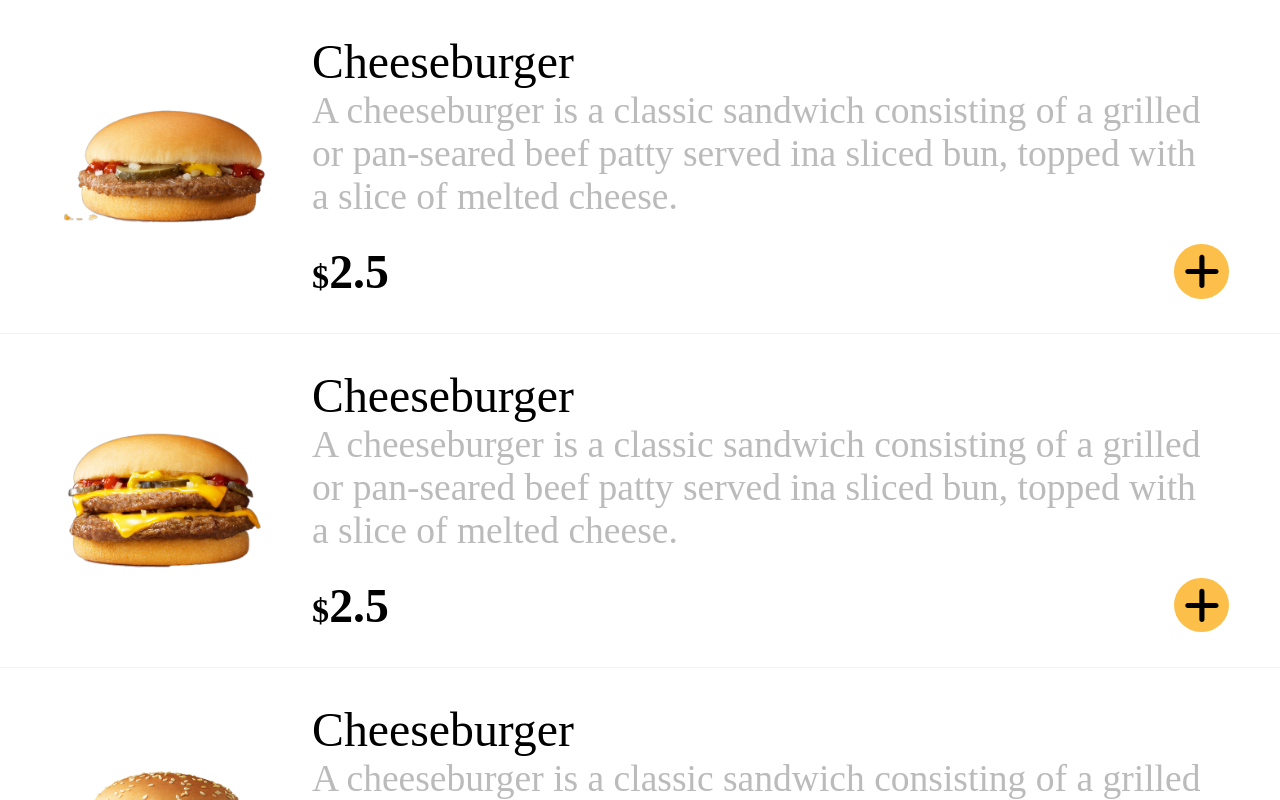
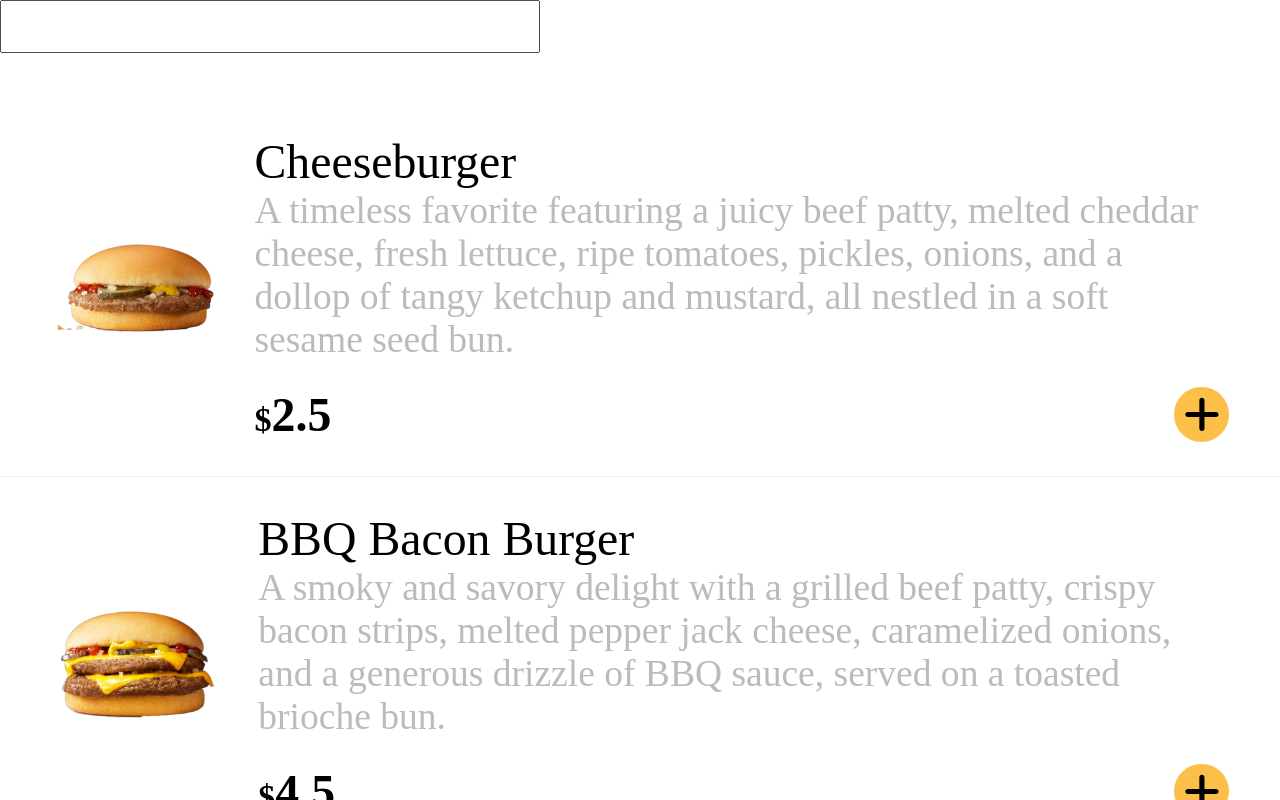
Before and after one commit to Kaiming-Wei/burger-home, a React (Create React App) app: page / in a window 1280 px wide. Built offline with nearby package versions, Linux system fonts and the light colour scheme.

Commit message:
Implement Search Function

```diff
--- a/src/App.js
+++ b/src/App.js
@@ -1,55 +1,56 @@
 import MealsList from './Components/MealsList/MealsList';
 import {useState} from 'react';
 import CartContext from './Store/CartContext';
+import Search from './Components/Search/Search';
 
 const MEALS_DATA = [
   {
     id : 1,
     name : 'Cheeseburger',
-    desc : "A cheeseburger is a classic sandwich consisting of a grilled or pan-seared beef patty served ina sliced bun, topped with a slice of melted cheese.",
+    desc : "A timeless favorite featuring a juicy beef patty, melted cheddar cheese, fresh lettuce, ripe tomatoes, pickles, onions, and a dollop of tangy ketchup and mustard, all nestled in a soft sesame seed bun.",
     price : 2.5,
     img : '/img/meals/1.png'
   },
   {
     id : 2,
-    name : 'Cheeseburger',
-    desc : "A cheeseburger is a classic sandwich consisting of a grilled or pan-seared beef patty served ina sliced bun, topped with a slice of melted cheese.",
-    price : 2.5,
+    name : 'BBQ Bacon Burger',
+    desc : "A smoky and savory delight with a grilled beef patty, crispy bacon strips, melted pepper jack cheese, caramelized onions, and a generous drizzle of BBQ sauce, served on a toasted brioche bun.",
+    price : 4.5,
     img : '/img/meals/2.png'
   },
   {
     id : 3,
-    name : 'Cheeseburger',
-    desc : "A cheeseburger is a classic sandwich consisting of a grilled or pan-seared beef patty served ina sliced bun, topped with a slice of melted cheese.",
-    price : 2.5,
+    name : 'Truffle Butter Burger',
+    desc : "A gourmet burger experience with a juicy beef patty, truffle-infused butter, melted brie cheese, arugula, and a balsamic glaze, all on an artisanal sourdough bun.",
+    price : 5.5,
     img : '/img/meals/3.png'
   },
   {
     id : 4,
-    name : 'Cheeseburger',
-    desc : "A cheeseburger is a classic sandwich consisting of a grilled or pan-seared beef patty served ina sliced bun, topped with a slice of melted cheese.",
-    price : 2.5,
+    name : 'Crispy Chicken Ranch Burger',
+    desc : "A crispy fried chicken breast topped with cool ranch dressing, fresh lettuce, tomato, red onion, and a slice of melted cheddar cheese, all served on a soft potato bun.",
+    price : 5.5,
     img : '/img/meals/4.png'
   },
   {
     id : 5,
-    name : 'Cheeseburger',
-    desc : "A cheeseburger is a classic sandwich consisting of a grilled or pan-seared beef patty served ina sliced bun, topped with a slice of melted cheese.",
-    price : 2.5,
+    name : 'Hawaiian Teriyaki Burger',
+    desc : "A sweet and savory fusion featuring a grilled chicken or beef patty, grilled pineapple, teriyaki glaze, melted provolone cheese, and crispy lettuce, served on a toasted Hawaiian sweet roll.",
+    price : 3.5,
     img : '/img/meals/5.png'
   },
   {
     id : 6,
-    name : 'Cheeseburger',
-    desc : "A cheeseburger is a classic sandwich consisting of a grilled or pan-seared beef patty served ina sliced bun, topped with a slice of melted cheese.",
+    name : 'Classic Fish Burger',
+    desc : "A tender, beer-battered cod fillet topped with tangy tartar sauce, crunchy coleslaw, and a slice of dill pickle, served on a toasted brioche bun. A seafood lover's dream!",
     price : 2.5,
     img : '/img/meals/6.png'
   },
   {
     id : 7,
-    name : 'Cheeseburger',
-    desc : "A cheeseburger is a classic sandwich consisting of a grilled or pan-seared beef patty served ina sliced bun, topped with a slice of melted cheese.",
-    price : 2.5,
+    name : 'Mushroom Swiss Burger',
+    desc : "A rich and earthy burger topped with sautéed mushrooms, melted Swiss cheese, and a creamy garlic aioli, all on a toasted pretzel bun. Perfect for mushroom lovers!",
+    price : 3.5,
     img : '/img/meals/7.png'
   }
 ];
@@ -86,10 +87,30 @@ function App() {
     });
 
   }
+  const searchItem = (event) => {
+    let keyword = event.target.value.toLowerCase();
+    if(keyword === ""){
+      setMeals(MEALS_DATA);
+      return;
+    }
+    let filterMeal = MEALS_DATA.filter(item => {
+      return(
+        item.name.toLowerCase().includes(keyword) ||
+        item.desc.toLowerCase().includes(keyword) ||
+        item.price.toString().includes(keyword)
+      )
+    });
+
+    setMeals(filterMeal);
+  }
   return (
-    <CartContext.Provider value={{...cart, addItem, deleteItem}}>
-      <MealsList meals={meals}/>
-    </CartContext.Provider>
+    <div>
+          <Search searchItem={searchItem}/>
+          <CartContext.Provider value={{...cart, addItem, deleteItem}}>
+            <MealsList meals={meals}/>
+          </CartContext.Provider>
+    </div>
+
   );
 }
 
--- a/src/Components/MealsList/MealsList.module.css
+++ b/src/Components/MealsList/MealsList.module.css
@@ -1,6 +1,6 @@
 .MealsList{
     position: absolute;
-    top: 0;
+    top: 100px;
     bottom: 0;
     left: 0;
     right: 0;
--- /dev/null
+++ b/src/Components/Search/Search.js
@@ -0,0 +1,10 @@
+
+const Search = (props) => {
+    return(
+        <div>
+            <input onChange={props.searchItem}></input>
+        </div>
+    )
+}
+
+export default Search;
```
